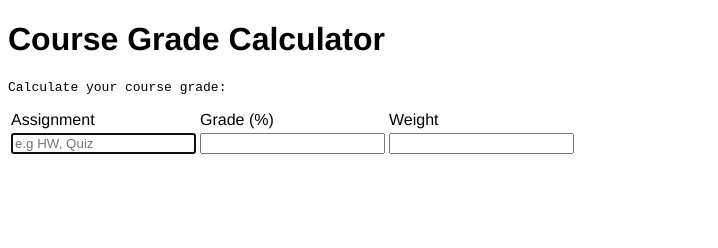
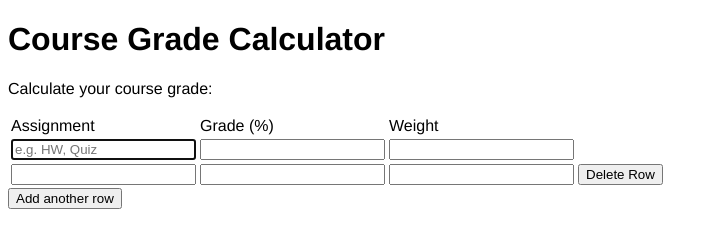
Before and after one commit to caryannm/CMPE-131-Elevate, a plain HTML site: page grade calculator website/index.html in a window 1280 px wide. Shown: the whole page, without its empty margins (0-718 px from the left). Drawn offline with Linux system fonts and the light colour scheme.

Commit message:
added some nonfunctioning buttons

```diff
--- a/grade calculator website/index.html
+++ b/grade calculator website/index.html
@@ -9,23 +9,19 @@
 </head>
 <body class = "light-theme">
     <h1>Course Grade Calculator</h1>
-    <p id="msg">Calculate your course grade:</p>
+    <p>Calculate your course grade:</p>
     <form id="calculator_form" autocomplete="off">
         <div class="form-group">
             <table id="tbl">
                 <tbody>
                     <tr>
-                        <td>
-                            Assignment
-                        </td>
+                        <td>Assignment</td>
                         <td style="display: table-cell">Grade (%) </td>
-                        <td>
-                            Weight
-                        </td>
+                        <td>Weight</td>
                     </tr>
                     <tr>
                         <td>
-                            <input type = "text" placeholder="e.g HW, Quiz"
+                            <input type = "text" placeholder="e.g. HW, Quiz"
                             class="form-control" autofocus>
                         </td>
                         <td style = "display: table-cell;">
@@ -37,9 +33,26 @@
                             step="any" class="form-control">
                         </td>
                     </tr>
-
+                    <tr>
+                        <td>
+                            <input type = "text"
+                            class="form-control" autofocus>
+                        </td>
+                        <td style = "display: table-cell;">
+                            <input type = "number" name="grade[]" min = "0"
+                            step="any" class="form-control">
+                        </td>
+                        <td>
+                            <input type = "number" name="weight[]" min = "0"
+                            step="any" class="form-control">
+                        </td>
+                        <td>
+                            <input type = "button" value="Delete Row" onclick="DeleteRowFunction"/>
+                        </td>
+                    </tr>
                 </tbody>
             </table>
+            <input type="submit" class="button add_another" value="Add another row"/>
         </div>
     </form>
     <script src="app.js"></script>
--- a/grade calculator website/main.css
+++ b/grade calculator website/main.css
@@ -20,10 +20,6 @@ li {
 
   .list {
     list-style: square;
-  }
-
-  #msg {
-    font-family: monospace;
   }
 
   .light-theme {
```
